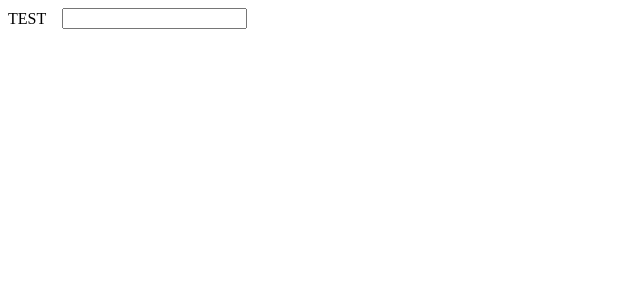
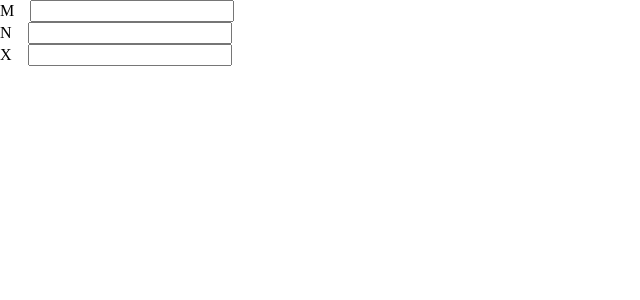
Before and after one commit to MaxKibets/memcrab-test-task, a React app: page / in a window 1280 px wide. Shown: the top 300 px of the page, without its empty margins (0-640 px from the left). Built offline with nearby package versions, Linux system fonts and the light colour scheme.

Commit message:
styles reset

```diff
--- /dev/null
+++ b/public/global.css
@@ -0,0 +1,65 @@
+*,
+*::before,
+*::after {
+  box-sizing: border-box;
+}
+
+* {
+  margin: 0;
+  padding: 0;
+}
+
+ul[role='list'],
+ol[role='list'] {
+  list-style: none;
+}
+
+html:focus-within {
+  scroll-behavior: smooth;
+}
+
+a:not([class]) {
+  text-decoration-skip-ink: auto;
+}
+
+img,
+picture,
+svg,
+video,
+canvas {
+  max-width: 100%;
+  height: auto;
+  vertical-align: middle;
+  font-style: italic;
+  background-repeat: no-repeat;
+  background-size: cover;
+}
+
+input,
+button,
+textarea,
+select {
+  font: inherit;
+}
+
+@media (prefers-reduced-motion: reduce) {
+  html:focus-within {
+    scroll-behavior: auto;
+  }
+
+  *,
+  *::before,
+  *::after {
+    animation-duration: 0.01ms !important;
+    animation-iteration-count: 1 !important;
+    transition-duration: 0.01ms !important;
+    scroll-behavior: auto !important;
+    transition: none;
+  }
+}
+
+body,
+html {
+  height: 100%;
+  scroll-behavior: smooth;
+}
--- a/src/App.tsx
+++ b/src/App.tsx
@@ -1,5 +1,7 @@
 import React from "react";
 import { createRoot } from "react-dom/client";
+
+import "@/public/global.css";
 
 import TableProvider from "./TableContext";
 import Field from "./field/Field";
@@ -8,6 +10,8 @@
 
 root.render(
   <TableProvider>
-    <Field label="test" />
+    <Field label="m" />
+    <Field label="n" />
+    <Field label="x" />
   </TableProvider>,
 );
--- a/webpack.config.js
+++ b/webpack.config.js
@@ -2,7 +2,6 @@
 const path = require("path");
 
 module.exports = {
-  mode: "development",
   entry: "./src/App.tsx",
   output: {
     path: path.resolve(__dirname, "dist"),
```
